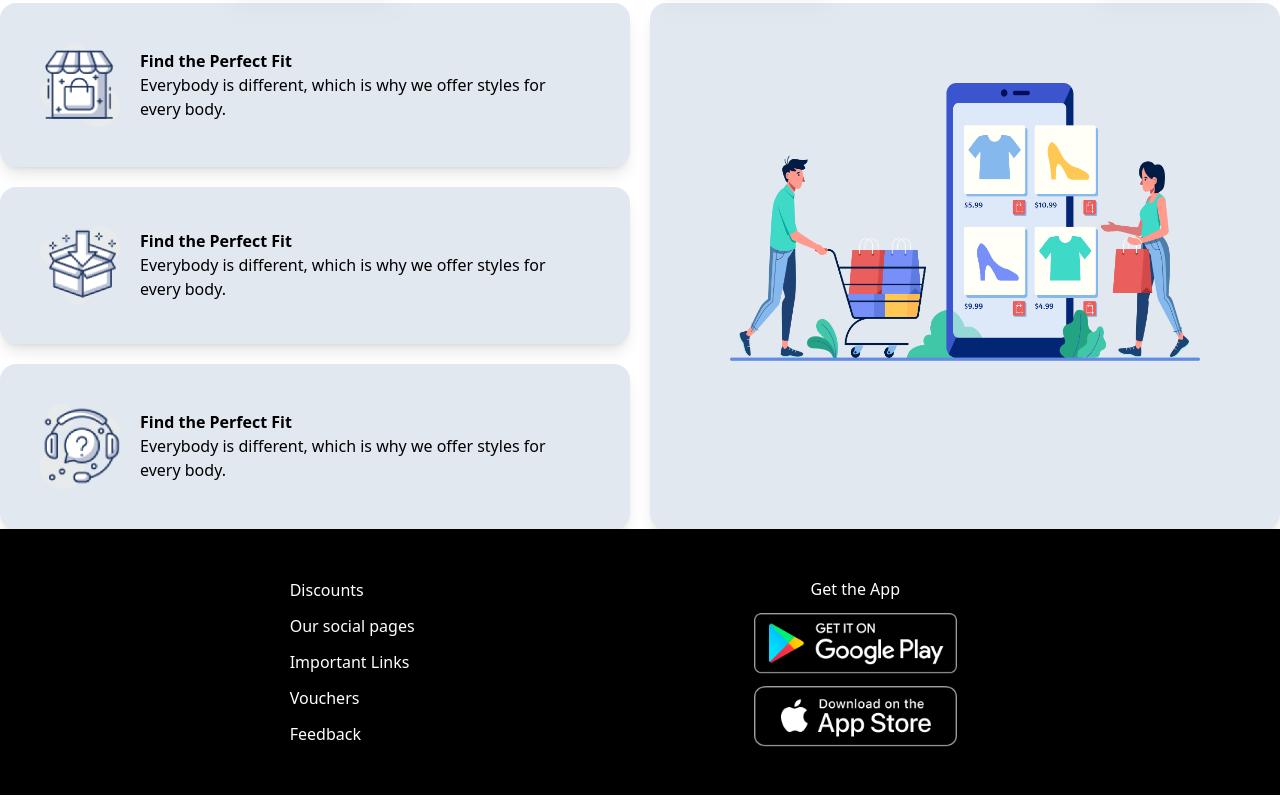
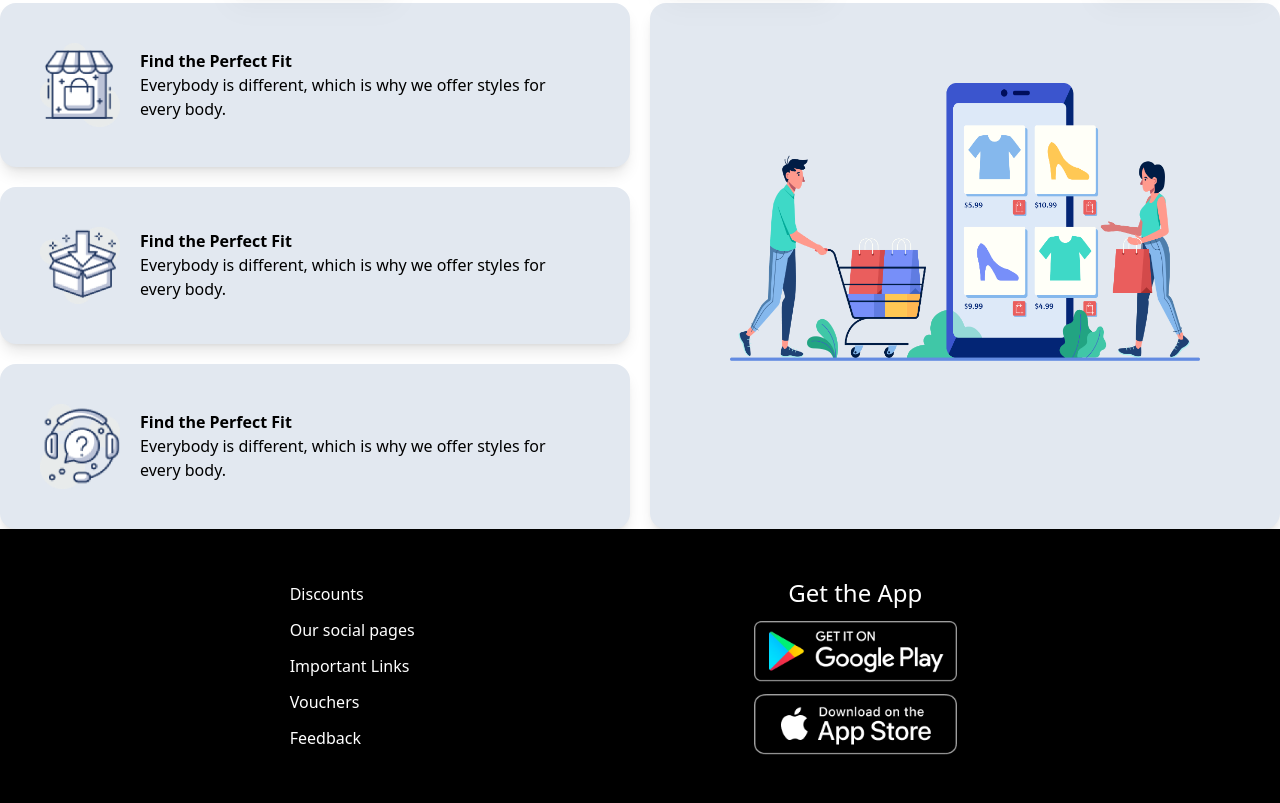
Before and after one commit to symoon007/penguin-fashion-tw, a plain HTML site: page index.html in a window 1280 px wide. Shown: the part 2048-2851 px from the top of the page. Drawn offline with nearby package versions, Linux system fonts and the light colour scheme.

Commit message:
changed footer font size

```diff
--- a/index.html
+++ b/index.html
@@ -368,7 +368,7 @@
           ><a class="hover:underline" href="">Feedback</a>
         </div>
         <div class="flex items-center flex-col gap-3">
-          <h3>Get the App</h3>
+          <h4 class="text-2xl">Get the App</h4>
           <img class="w-9/12" src="images/android.png" alt="" />
           <img class="w-9/12" src="images/ios.png" alt="" />
         </div>
```
